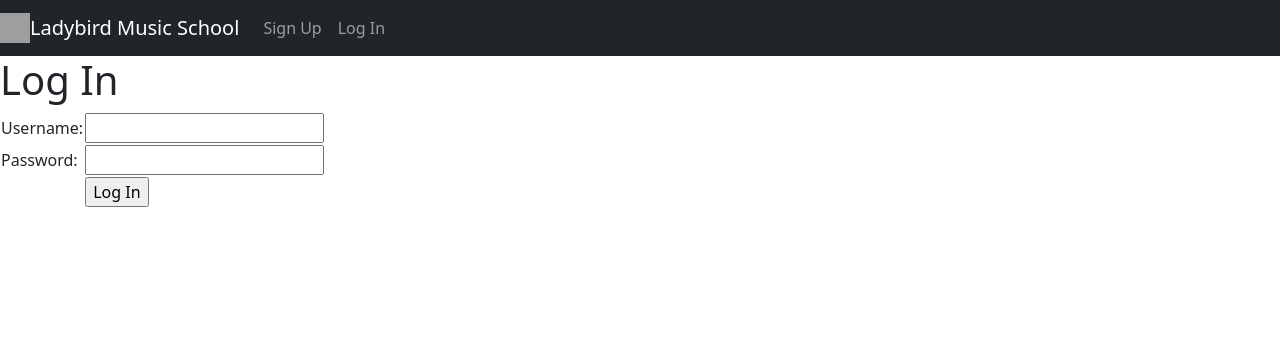
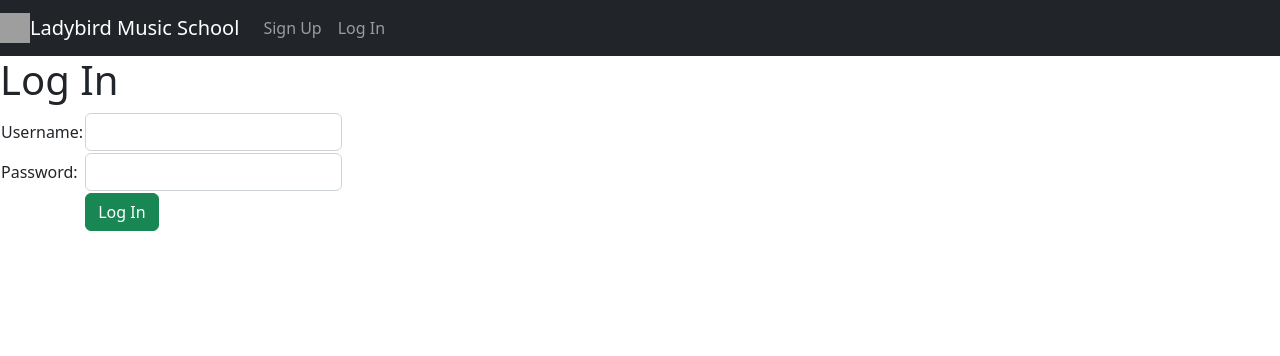
Before and after one commit to Lutitious/SEG-small-project, a Django app: page /log_in/ in a window 1280 px wide. Shown: the top 356 px of the page. Run offline with Django 4.2, Linux system fonts and the light colour scheme; grey boxes are pictures that could not be loaded.

Commit message:
Feat: Update log_in.html and request_booking.html

```diff
--- a/lessons/templates/log_in.html
+++ b/lessons/templates/log_in.html
@@ -22,16 +22,20 @@
 <table>
         <tr>
             <td>Username:</td>
-            <td><input type="text" name="username" value="{{ username }}"></td>
+            <td><label for="id_username">
+                <input class="form-control" type="text" name="username" id="id_username" value="{{ username }}">
+            </label></td>
         </tr>
         <tr>
             <td>Password:</td>
-            <td><input type="password" name="password" value="{{ password }}"></td>
+            <td><label>
+                <input class="form-control" type="password" name="password" id="id_password" value="{{ password }}">
+            </label></td>
         </tr>
         <tr>
 
             <td> </td>
-            <td><input type="submit" value="Log In" ></td>
+            <td><input class="btn btn-success" type="submit" value="Log In" ></td>
         </tr>
 </table>
 </form>
--- a/lessons/templates/request_booking.html
+++ b/lessons/templates/request_booking.html
@@ -14,7 +14,7 @@
     <form method = "post">
         {% csrf_token %}
         {{form}}
-        <input type = "submit" value = "Submit">
+        <input class="btn btn-primary" type = "submit" value = "Submit">
     </form>
 </body>
 </html>
```
